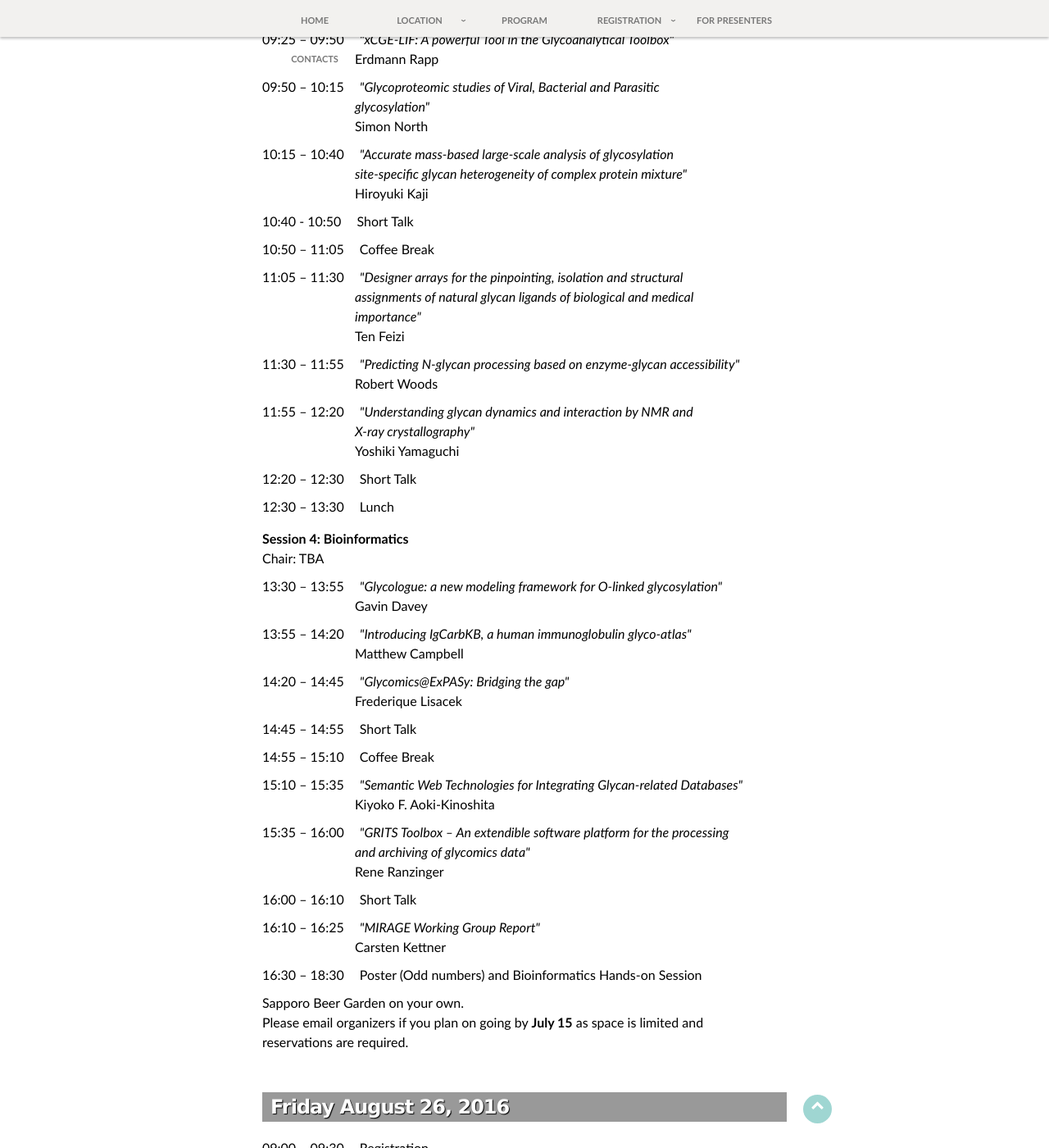
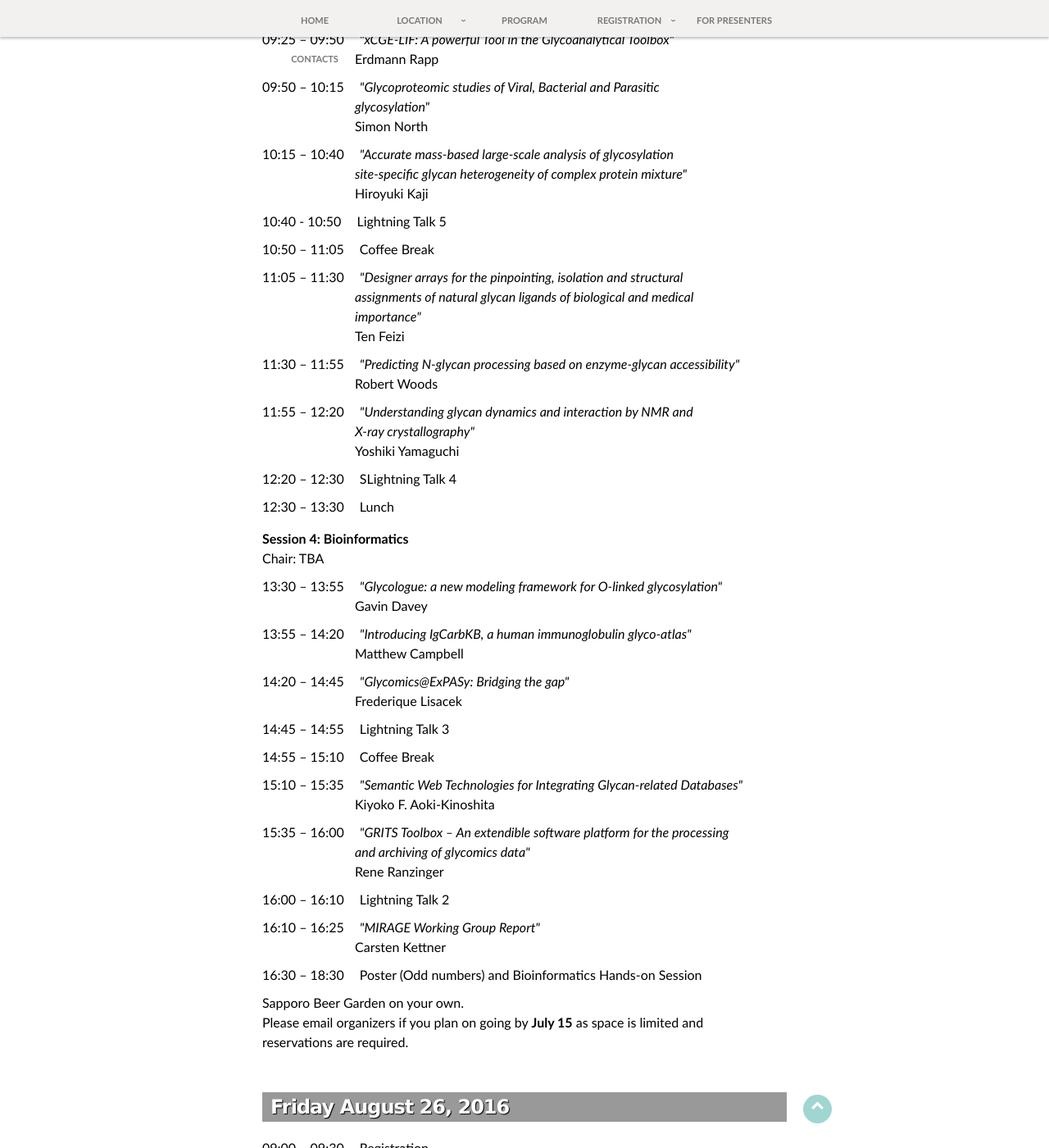
Before and after one commit to yamazakiM/test_warren2016, a Jekyll site: the page built from program/index.md, in a window 1280 px wide and 1400 px high, scrolled down 2212 px. Shown: the whole window at 82% size. Built offline with Jekyll 4.4.1, drawn with Linux system fonts in a browser that asks for light colours; nearby versions of some CDN libraries; library files that are not in the unit come from our copies; some of the changed text lies outside the part shown.

Commit message:
Update index.md

```diff
--- a/program/index.md
+++ b/program/index.md
@@ -62,7 +62,7 @@
 	<span style="padding-left:113px">James Paulson</span>
 	<br>
 	<span style="display:inline-block; width=130px; margin-top:10px; margin-right:15px">11:15 – 11:25</span>
-	<span>Short Talk</span>
+	<span>Lightning Talk 1</span>
 	<br>
 	<span style="display:inline-block; width=130px; margin-top:10px; margin-right:15px">11:25 – 11:40</span>
 	<span>Coffee Break</span>
@@ -134,7 +134,7 @@
 	<span style="padding-left:113px">Niclas Karlsson</span>
 	<br>
 	<span style="display:inline-block; width=130px; margin-top:10px; margin-right:15px">18:20 – 18:30</span>
-	<span>Short Talk</span>
+	<span>Lightning Talk 6</span>
 	<br>
 	<span style="display:inline-block; width=130px; margin-top:10px; margin-right:15px">18:30</span>
 	<span style="padding-left:56px">Workshop Dinner</span>
@@ -180,7 +180,7 @@
 	<span style="padding-left:113px">Hiroyuki Kaji</span>
 	<br>
 	<span style="display:inline-block; width=130px; margin-top:10px; margin-right:15px">10:40 - 10:50</span>
-	<span>Short Talk</span>
+	<span>Lightning Talk 5</span>
 	<br>
 	<span style="display:inline-block; width=130px; margin-top:10px; margin-right:15px">10:50 – 11:05</span>
 	<span>Coffee Break</span>
@@ -209,7 +209,7 @@
 	<span style="padding-left:113px">Yoshiki Yamaguchi</span>
 	<br>
 	<span style="display:inline-block; width=130px; margin-top:10px; margin-right:15px">12:20 – 12:30</span>
-	<span>Short Talk</span>
+	<span>SLightning Talk 4</span>
 	<br>
 	<!--<span style="padding-left:113px">Short Talk</span>
 	<br>-->
@@ -238,7 +238,7 @@
 	<span style="padding-left:113px">Frederique Lisacek</span>
 	<br>
 	<span style="display:inline-block; width=130px; margin-top:10px; margin-right:15px">14:45 – 14:55</span>
-	<span>Short Talk</span>
+	<span>Lightning Talk 3</span>
 	<br>
 	<span style="display:inline-block; width=130px; margin-top:10px; margin-right:15px">14:55 – 15:10</span>
 	<span>Coffee Break</span>
@@ -257,7 +257,7 @@
 	<span style="padding-left:113px">Rene Ranzinger</span>
 	<br>
 	<span style="display:inline-block; width=130px; margin-top:10px; margin-right:15px">16:00 – 16:10</span>
-	<span>Short Talk</span>
+	<span>Lightning Talk 2</span>
 	<br>
 	<!--<span style="padding-left:113px">TBA</span>
 	<br>-->
```
